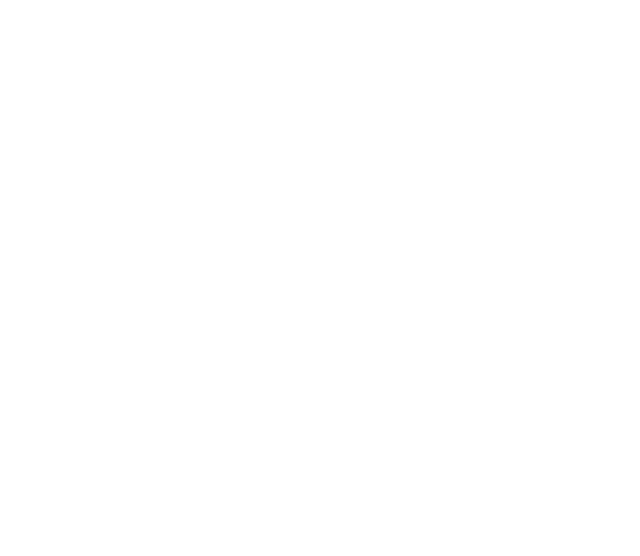
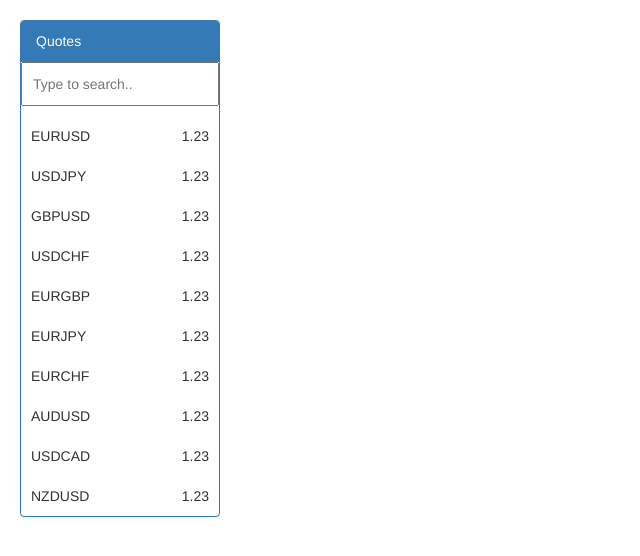
Before and after one commit to arkadius2006/forex, a plain HTML site: page forex-index.html in a window 1280 px wide. Shown: the whole page, without its empty margins (0-640 px from the left). Drawn offline with Linux system fonts and the light colour scheme.

Commit message:
new index

```diff
--- a/forex-index.html
+++ b/forex-index.html
@@ -1,11 +1,135 @@
 <!DOCTYPE html>
-<html lang="en">
+<html lang="en" ng-app>
 <head>
     <meta charset="UTF-8">
     <title>Forex workbench</title>
 
+    <link rel="stylesheet" href="css/bootstrap.css"/>
+    <script type="text/javascript" src="angular.min.js"></script>
+    <script type="text/javascript" src="bootstrap.min.js"></script>
+
 </head>
+
 <body>
+
+<div class="panel panel-primary" ng-controller="quotesController" style="width: 200px;margin: 20px">
+    <div class="panel-heading">
+        Quotes
+    </div>
+
+    <p>
+        <input type="text" ng-model="searchForSymbol" placeholder="Type to search.." style="width: 100%; padding: 10px">
+    </p>
+
+    <div ng-repeat="quote in quote_list | filter:{ 'symbol': searchForSymbol}" style="padding: 10px">
+        <div style="float: right">
+            {{quote.price}}
+        </div>
+        {{quote.symbol}}
+    </div>
+</div>
+
+<script type="text/javascript">
+    var quotesController = function ($scope) {
+
+        $scope.symbols = ['EURUSD', 'USDJPY', 'GBPUSD', 'USDCHF', 'EURGBP', 'EURJPY', 'EURCHF', 'AUDUSD', 'USDCAD', 'NZDUSD'];
+
+        $scope.quote_list = [
+            {
+                'symbol': 'EURUSD',
+                'price': 1.23,
+                'timestamp': 12345678
+            },
+            {
+                'symbol': 'USDJPY',
+                'price': 1.23,
+                'timestamp': 12345678
+            },
+            {
+                'symbol': 'GBPUSD',
+                'price': 1.23,
+                'timestamp': 12345678
+            },
+            {
+                'symbol': 'USDCHF',
+                'price': 1.23,
+                'timestamp': 12345678
+            },
+            {
+                'symbol': 'EURGBP',
+                'price': 1.23,
+                'timestamp': 12345678
+            },
+            {
+                'symbol': 'EURJPY',
+                'price': 1.23,
+                'timestamp': 12345678
+            },
+            {
+                'symbol': 'EURCHF',
+                'price': 1.23,
+                'timestamp': 12345678
+            },
+            {
+                'symbol': 'AUDUSD',
+                'price': 1.23,
+                'timestamp': 12345678
+            },
+            {
+                'symbol': 'USDCAD',
+                'price': 1.23,
+                'timestamp': 12345678
+            },
+            {
+                'symbol': 'NZDUSD',
+                'price': 1.23,
+                'timestamp': 12345678
+            }
+        ];
+
+        $scope.position_list = [
+            {
+                'currency': 'USD',
+                'value': 100
+            },
+            {
+                'currency': 'EUR',
+                'value': -200
+            },
+            {
+                'currency': 'GBP',
+                'value': 300
+            }
+        ];
+
+        $scope.operation_list = [
+            {
+                'timestamp': 12345,
+                'symbol': 'USDJPY',
+                'side': 'buy',
+                'price': 100.2
+
+            },
+            {
+                'timestamp': 12345,
+                'symbol': 'EURUSD',
+                'side': 'sell',
+                'price': 1.54
+
+            },
+            {
+                'timestamp': 12345,
+                'symbol': 'GBPUSD',
+                'side': 'buy',
+                'price': 1.345
+
+            }
+
+        ];
+    };
+
+
+</script>
 
 </body>
 </html>
```
